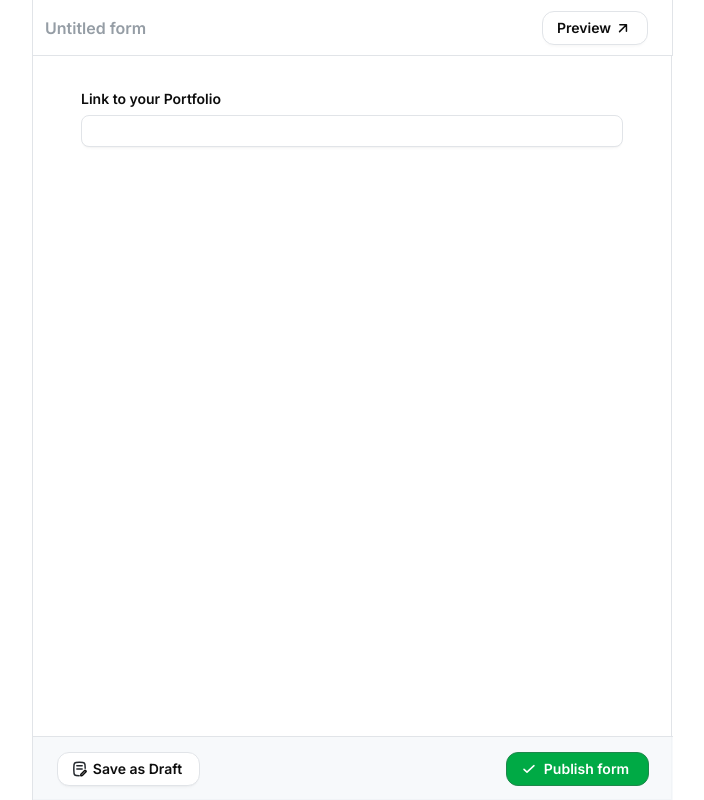
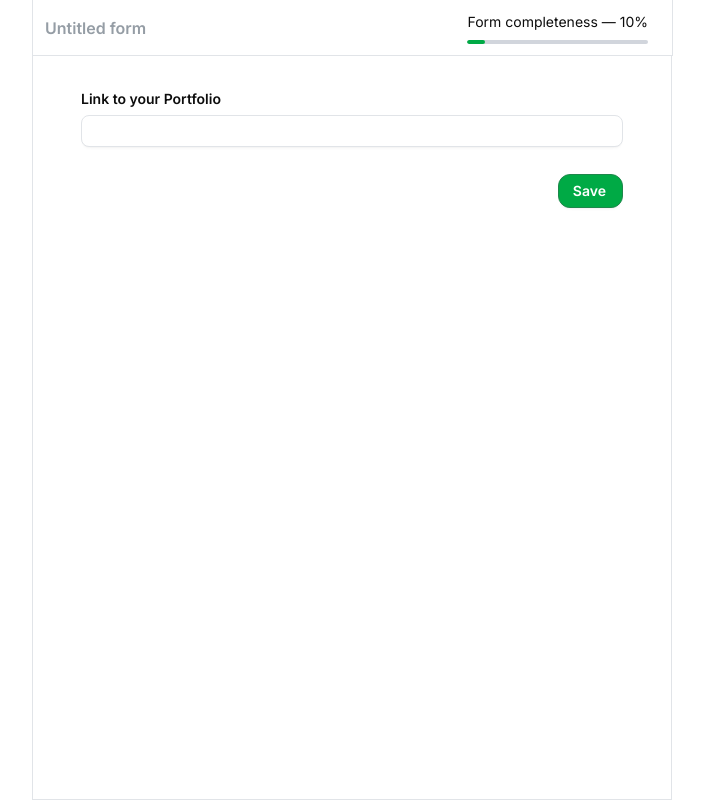
Before and after one commit to saurowankhade/Peerlist-Frontend-Developer-Assignment, a Next.js app: page /preview in a window 1280 px wide. Shown: the whole page, without its empty margins (288-992 px from the left). Built offline with nearby package versions, Linux system fonts and the light colour scheme.

Commit message:
Progress bar added

```diff
--- a/app/preview/page.js
+++ b/app/preview/page.js
@@ -1,7 +1,6 @@
 'use client';
 import React from 'react'
 import Header from '../src/Components/Header'
-import Footer from '../src/Components/Footer'
 
 const page = () => {
   return (
@@ -9,7 +8,7 @@ const page = () => {
           <div className="lg:w-[640px] w-full flex flex-col border-[1px] relative h-full">
             {/*  Header */}
 
-            <Header />
+            <Header readOnly={true} />
 
             {/* Body */}
             <div className="overflow-y-auto scroll-smooth scrollbar-hide mt-10 sm:mb-12 mb-16 h-fit">
@@ -27,13 +26,17 @@ const page = () => {
 
                 {/* Submit button */}
 
+            <div className='w-full mt-[24px] flex flex-col justify-end items-end'>
+              <button  className={` custom-shadow-add-que cursor-pointer flex items-center justify-end  gap-[4px] border-1 pt-[6px] pr-[16px] pb-[6px] pl-[14px] rounded-[12px]  bg-[#00AA45] border-[#1E874B] text-[#FFFFFF]`}>
 
+                <span className=' text-sm text-[##0D0D0D] font-[600] '>Save</span>
+              </button>
+
+            </div>
 
               </div>
             </div>
 
-            {/* Footer */}
-            <Footer />
 
           </div>
         </div>
--- a/app/src/Components/Header.jsx
+++ b/app/src/Components/Header.jsx
@@ -1,13 +1,14 @@
-import React, { useRef } from 'react'
+import React, { useRef, useState } from 'react'
 import toast from 'react-hot-toast';
 import { useDispatch } from 'react-redux';
 import { useSelector } from 'react-redux';
 import { setTitle } from '../redux/formSlices';
 
-const Header = ({isDisable,setIsDisable}) => {
+const Header = ({isDisable,setIsDisable,readOnly}) => {
 
   const data = useSelector((state) => state.input.data);
   const formTitle = useSelector((state) => state.input.title);
+  const [percentage,setPercentage] = useState(10);
 
   const formTitileRef = useRef('');
 
@@ -30,9 +31,22 @@ const Header = ({isDisable,setIsDisable}) => {
 
   return (
     <div className="flex items-center justify-between h-[56px] border-b border-r w-full fixed top-0 lg:w-[640px] m:pl-[24px] sm:pr-[24px] pl-[12px] pr-[12px] bg-[#fff] ">
-    <input className='text-base border-none w-[150px] focus:ring-0 focus:outline-none font-[600]  placeholder:text-[#959DA5] text-[#0D0D0D]' type="text" name="" id="" placeholder="Untitled form" defaultValue={formTitle || ''} onBlur={setTitleToRedux}  ref={formTitileRef} />
+    <input className='text-base border-none w-[150px] focus:ring-0 focus:outline-none font-[600]  placeholder:text-[#959DA5] text-[#0D0D0D]' type="text" name="" id="" placeholder="Untitled form" defaultValue={formTitle || ''} onBlur={setTitleToRedux}  ref={formTitileRef} readOnly={readOnly} />
 
-    <button onClick={previewButton} disabled={isDisable} className={` ${isDisable ? 'cursor-not-allowed' : 'cursor-pointer transition-all duration-300  shadow-[0px_3px_3px_-1.5px_#00000008] hover:shadow-[0px_12px_12px_-6px_#00000008,0px_6px_6px_-3px_#00000008,0px_3px_3px_-1.5px_#00000008]  '}  flex items-center justify-center pt-[6px] pr-[16px] pb-[6px] pl-[14px] gap-[4px] border-1 rounded-[12px] bg-[#fff] `}>
+    {
+      readOnly ?
+      <div className='flex flex-col gap-2'>
+        <span className='text-sm font-[400] text-[#0D0D0D] '>Form completeness — {percentage}%</span>
+        <div className="relative w-full h-1  bg-gray-300 rounded-full overflow-hidden">
+  <div
+    className="h-full bg-[#00AA45] rounded-full transition-all"
+    style={{ width: `${percentage}%` }}
+  ></div>
+</div>
+      </div>
+
+      :
+      <button onClick={previewButton} disabled={isDisable} className={` ${isDisable ? 'cursor-not-allowed' : 'cursor-pointer transition-all duration-300  shadow-[0px_3px_3px_-1.5px_#00000008] hover:shadow-[0px_12px_12px_-6px_#00000008,0px_6px_6px_-3px_#00000008,0px_3px_3px_-1.5px_#00000008]  '}  flex items-center justify-center pt-[6px] pr-[16px] pb-[6px] pl-[14px] gap-[4px] border-1 rounded-[12px] bg-[#fff] `}>
       <span className={`h-[20px] text-sm ${isDisable ? 'text-[#959DA5]' : 'text-[#0D0D0D]'  } font-[600] `}>Preview</span>
     {
         isDisable ?   <svg
@@ -69,6 +83,7 @@ const Header = ({isDisable,setIsDisable}) => {
     }
 
   </button>
+    }
     </div>
   )
 }
```
